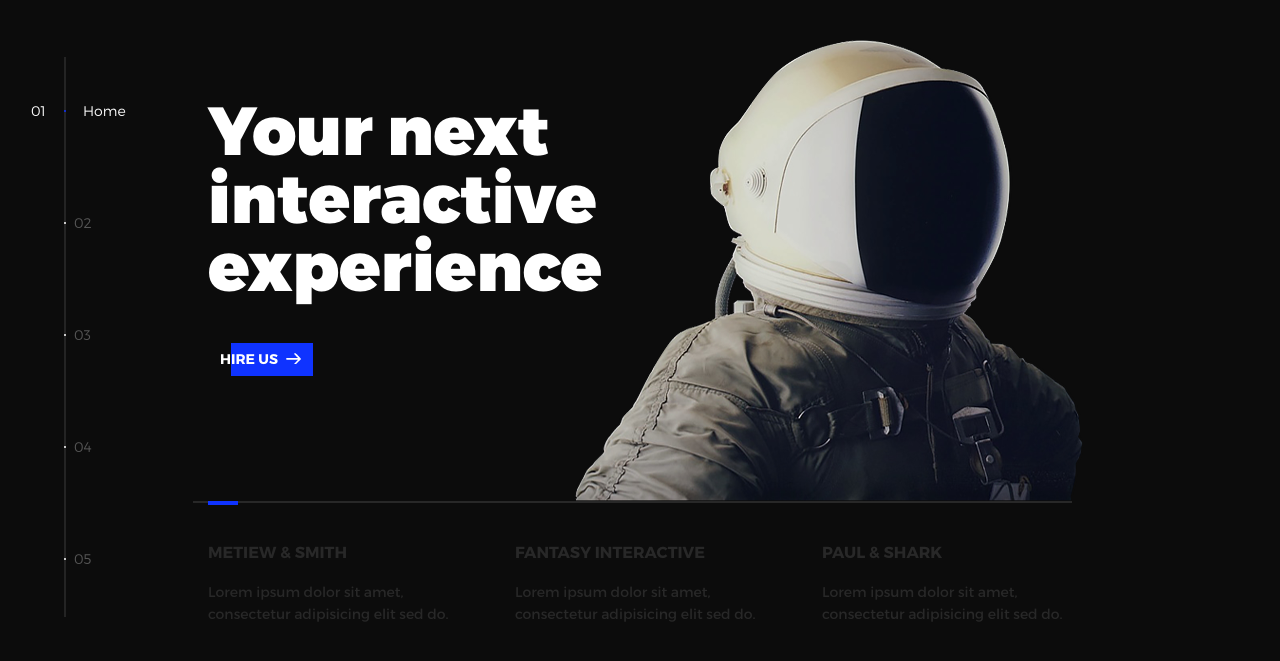
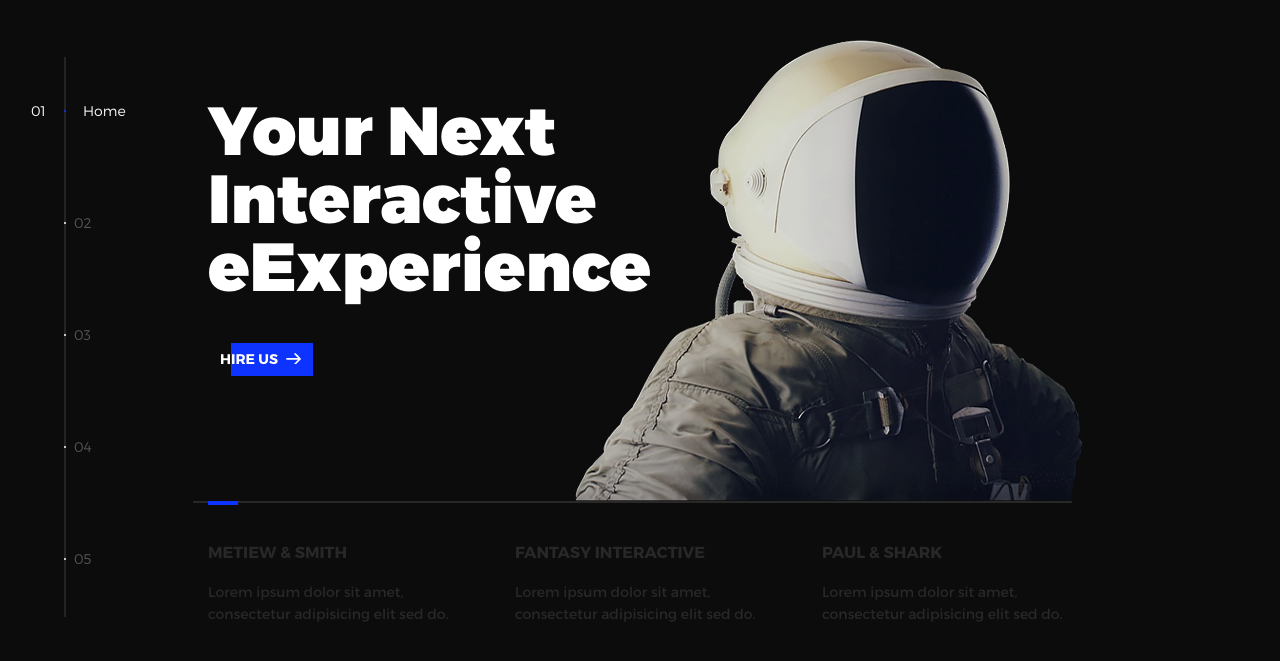
Before and after one commit to Aamirbro/space-web, a plain HTML site: page index.html in a window 1280 px wide. Shown: the part 63-724 px from the top of the page. Drawn offline with nearby package versions, Linux system fonts and the light colour scheme.

Commit message:
Update index.html

```diff
--- a/index.html
+++ b/index.html
@@ -48,7 +48,7 @@
           <li class="l-section section section--is-active">
             <div class="intro">
               <div class="intro--banner">
-                <h1>Your next<br>interactive<br>experience</h1>
+                <h1>Your Next<br>Interactive<br>eExperience</h1>
                 <button class="cta">Hire Us
                   <svg version="1.1" id="Layer_1" xmlns="http://www.w3.org/2000/svg" xmlns:xlink="http://www.w3.org/1999/xlink" x="0px" y="0px" viewBox="0 0 150 118" style="enable-background:new 0 0 150 118;" xml:space="preserve">
                   <g transform="translate(0.000000,118.000000) scale(0.100000,-0.100000)">
```
